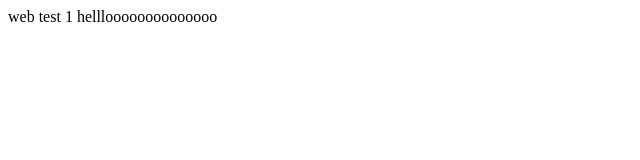
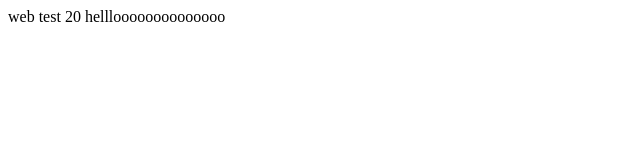
Before and after one commit to mostafaraya/web-test, a plain HTML site: page index.html in a window 1280 px wide. Shown: the full height of the page, 0-640 px from the left. Drawn offline with Linux system fonts and the light colour scheme.

Commit message:
Update index.html

```diff
--- a/index.html
+++ b/index.html
@@ -1,5 +1,5 @@
 <html>
 <body>
-web test 1 hellloooooooooooooo
+web test 20 hellloooooooooooooo
 </body>
 </html>
```
